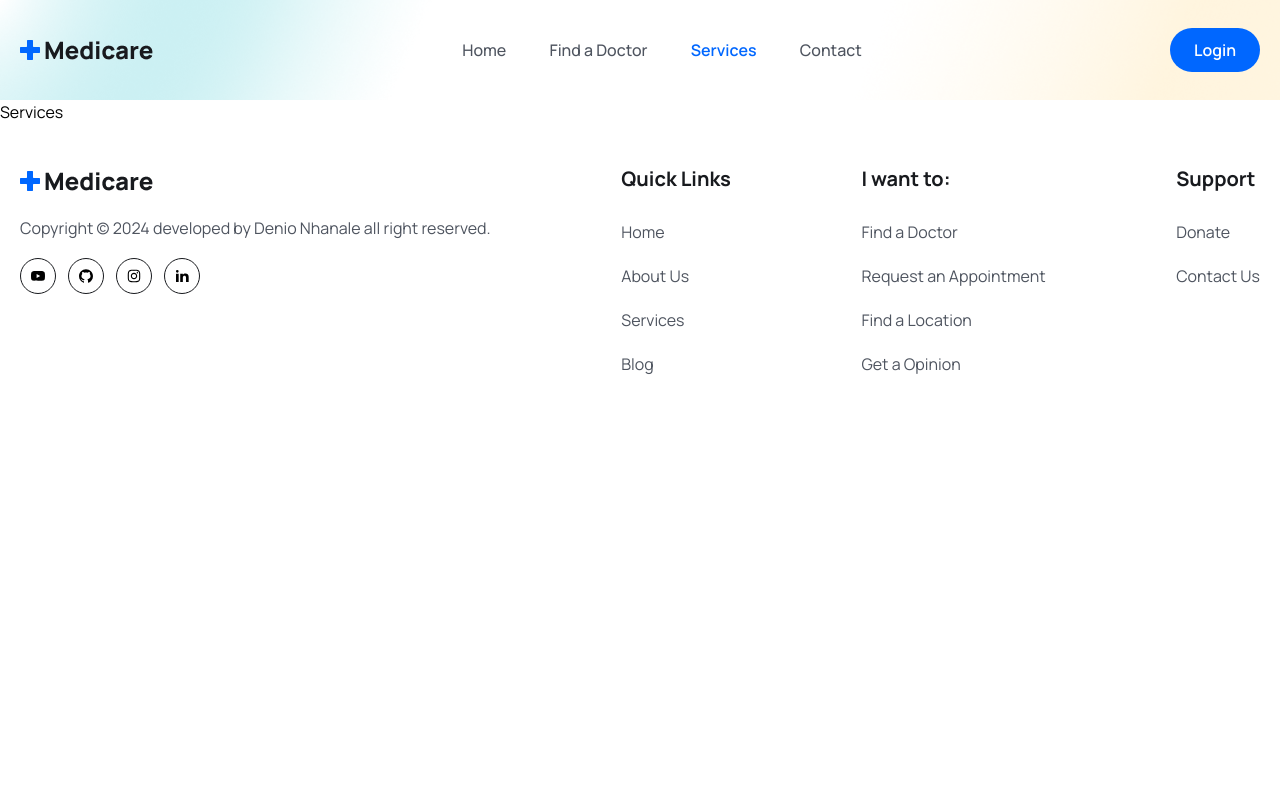
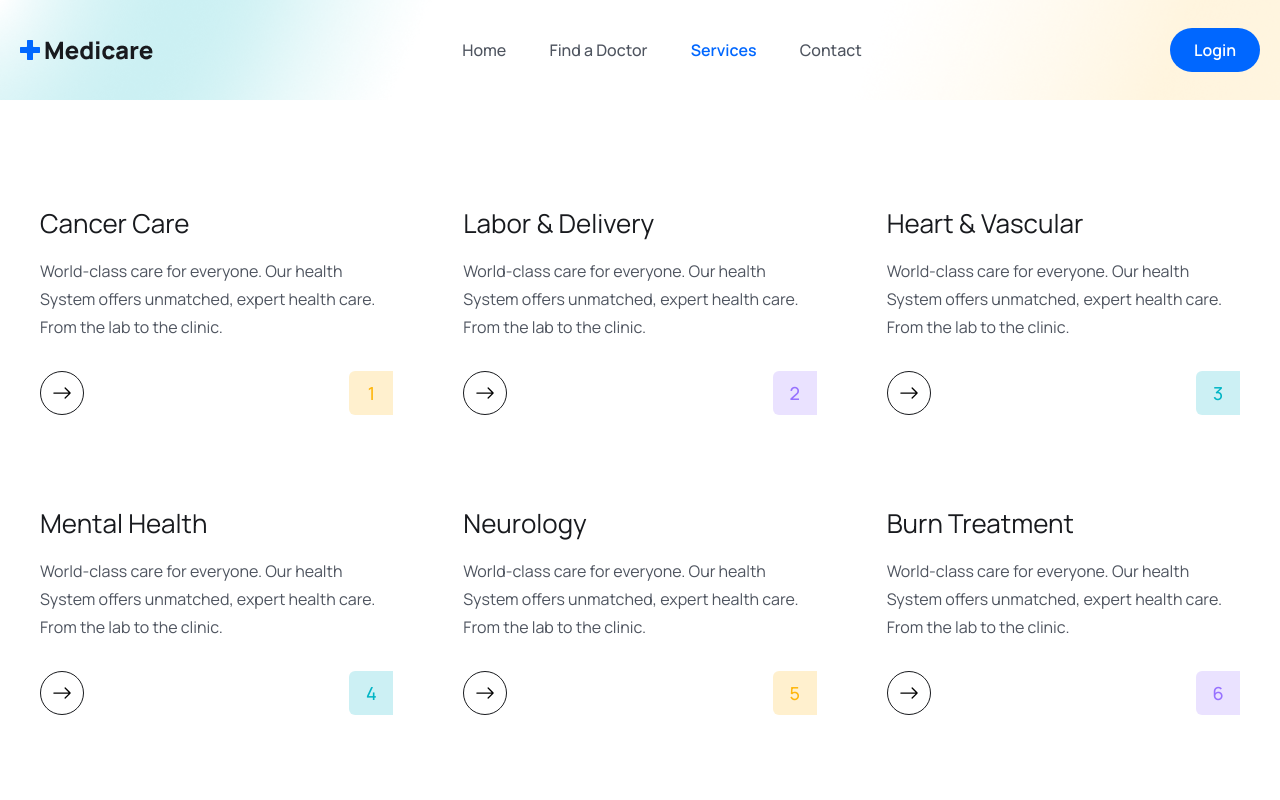
Before and after one commit to deniodev/Pro-Appointments, a React (Vite) app in the folder frontend/: page /services in a window 1280 px wide. Shown: the top 800 px of the page. Built offline with nearby package versions, Linux system fonts and the light colour scheme.

Commit message:
Add the Services Page

```diff
--- a/frontend/src/pages/Services.jsx
+++ b/frontend/src/pages/Services.jsx
@@ -1,8 +1,17 @@
-import React from 'react'
+import { services } from '../assets/data/services';
+import ServiceCard from '../components/Services/ServiceCard';
 
 const Services = () => {
   return (
-    <div>Services</div>
+    <section>
+      <div className="container">
+      <div className='grid grid-cols-1 md:grid-cols-2 lg:grid-cols-3 gap-5 lg:gap-[30px]'>
+       {services.map((item,index)=> (
+       <ServiceCard item={item} index={index} key={index}/>
+       ))}
+      </div>
+      </div>
+    </section>
   )
 }
 
```
